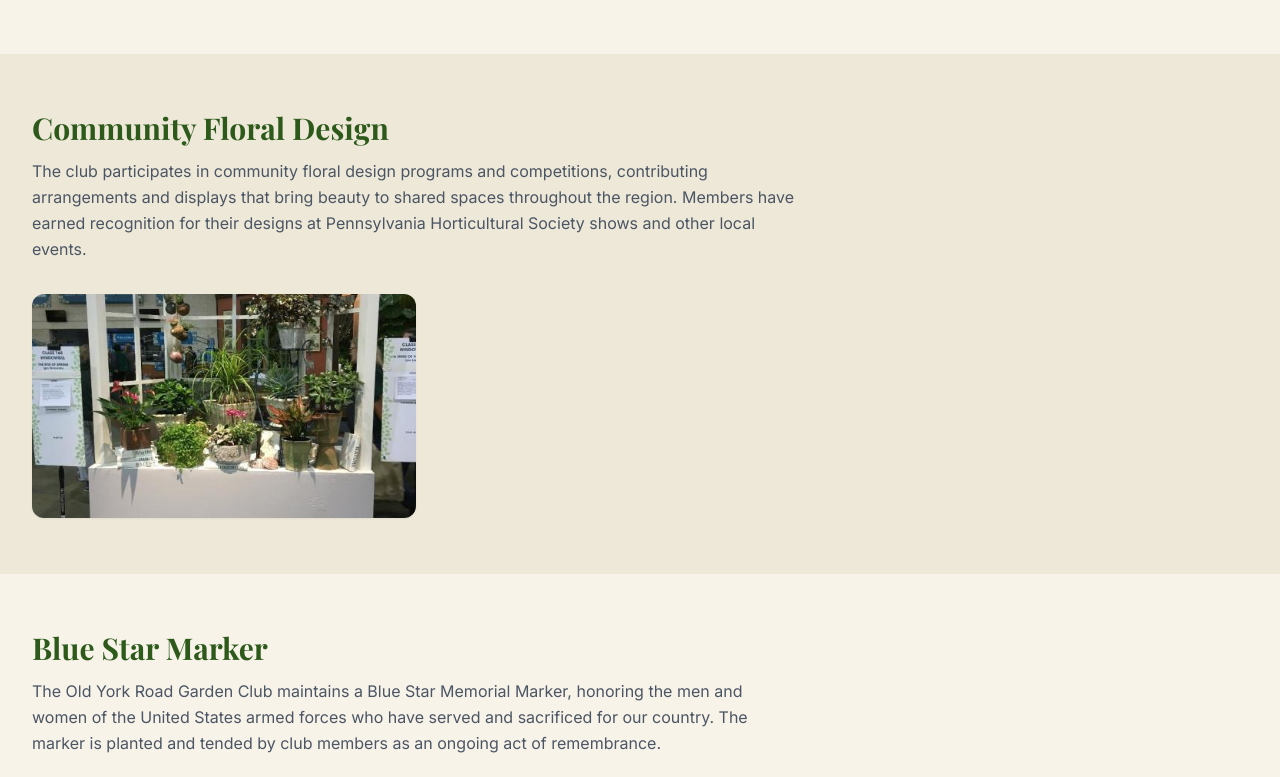
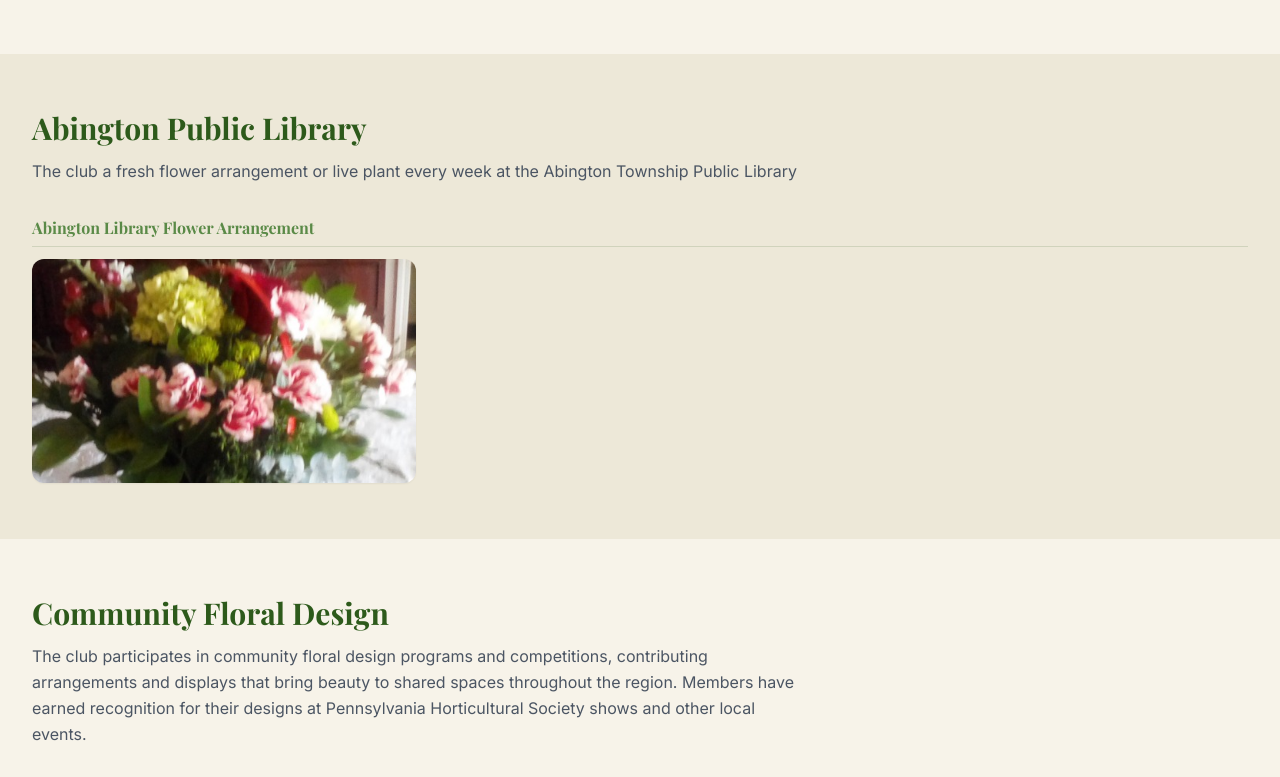
Before and after one commit to VictoriaVasys/old-york-road-garden-club, a React (Vite) app: page /civic-projects in a window 1280 px wide. Shown: the part 4113-4890 px from the top of the page. Built offline with nearby package versions, Linux system fonts and the light colour scheme; a web font is replaced by a local one.

Commit message:
update library

```diff
--- a/src/pages/CivicProjects.tsx
+++ b/src/pages/CivicProjects.tsx
@@ -97,6 +97,19 @@ const civicSections: CivicSection[] = [
       {
         photos: [
           { url: imgs.img8, alt: 'Grace Presbyterian winter display' },
+        ],
+      },
+    ],
+  },
+ {
+    title: 'Abington Public Library',
+    description:
+      'The club a fresh flower arrangement or live plant every week at the Abington Township Public Library',
+    subsections: [
+      {
+        label: 'Abington Library Flower Arrangement',
+        photos: [
+          { url: imgs.abingtonLibrary, alt: 'Abington Library plant sale' },
         ],
       },
     ],
```
Also changed, not shown: src/assets/abington-library-b.JPEG (added), src/assets/education.jpg (added).
